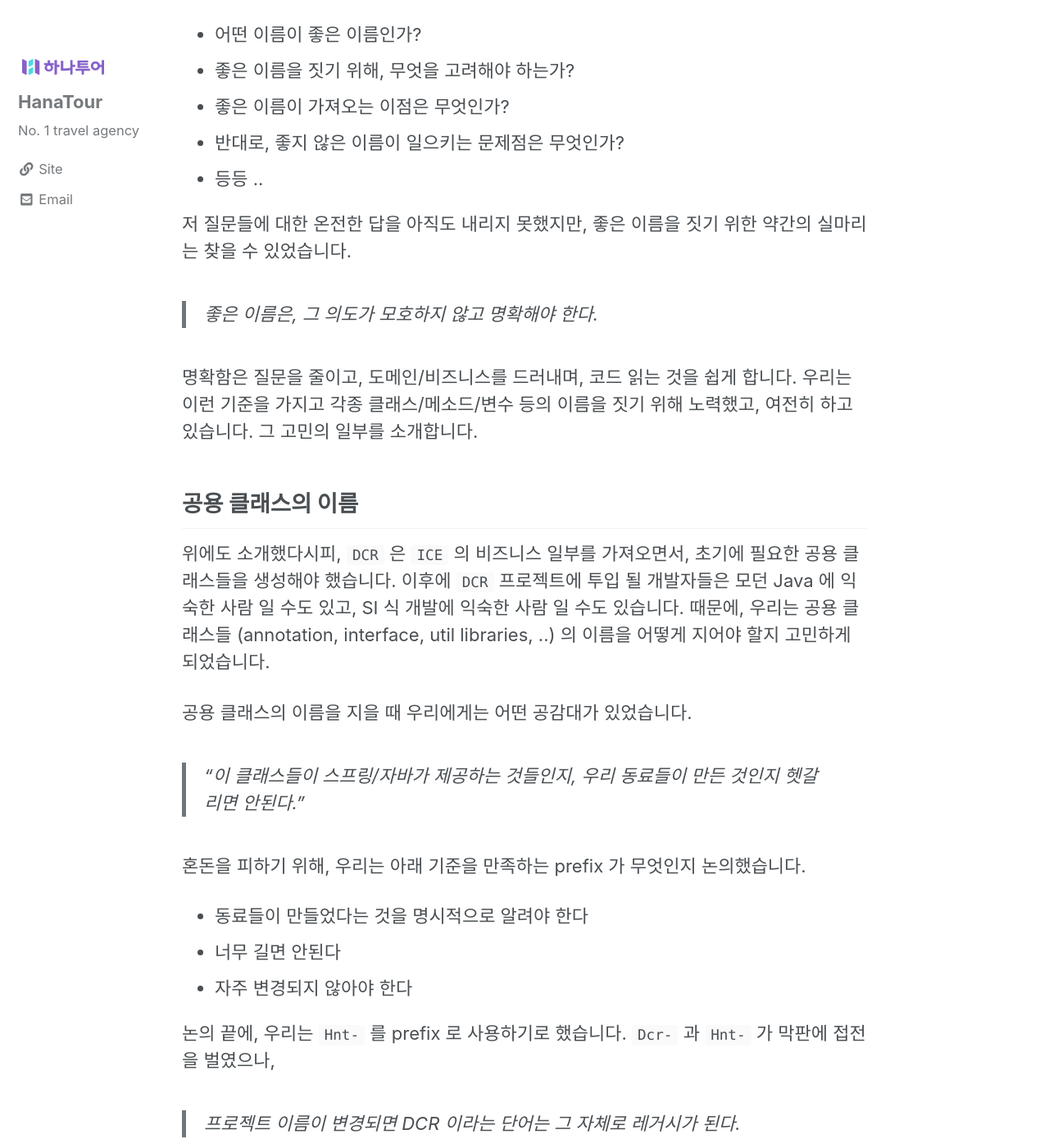
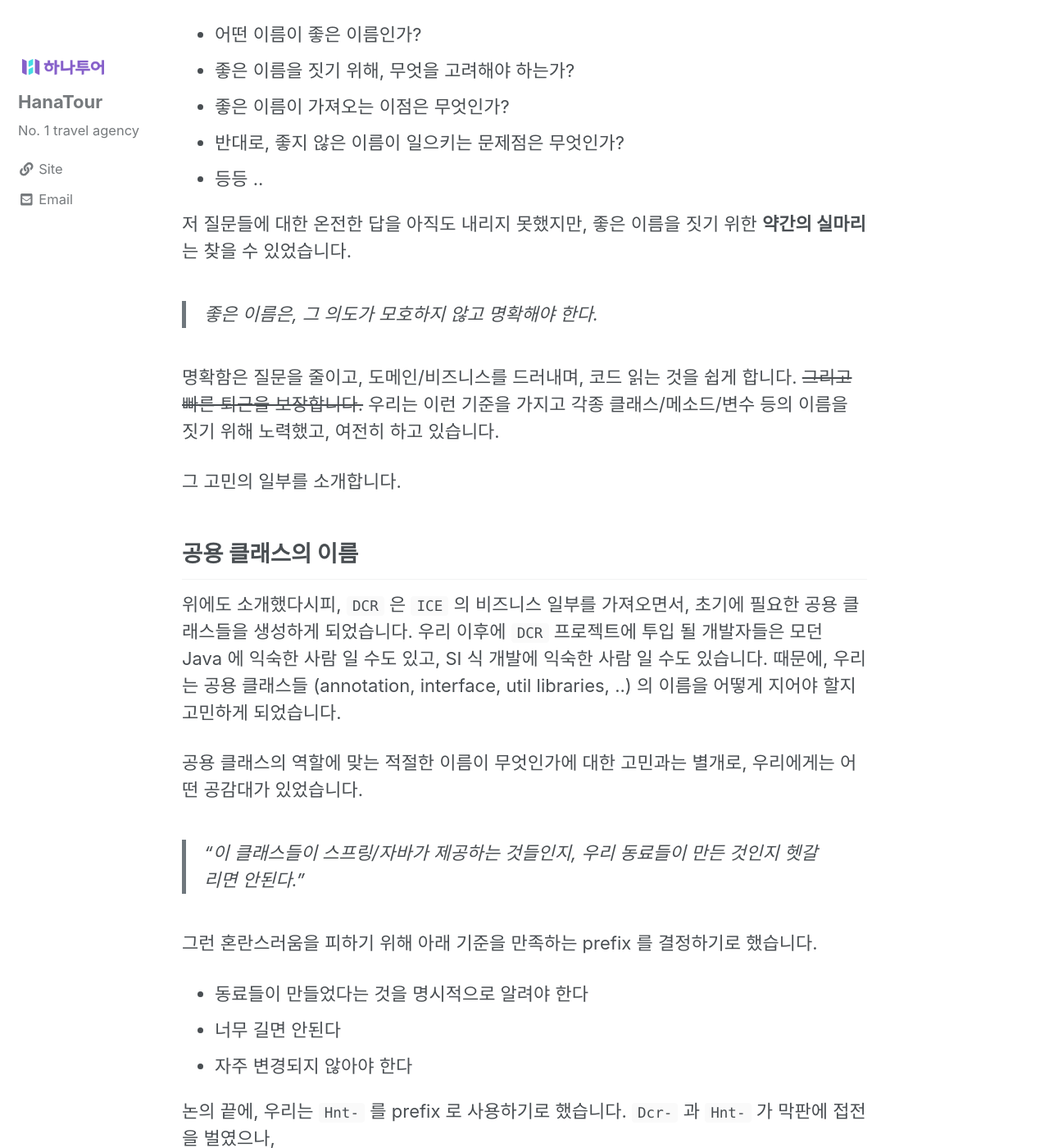
Before and after one commit to hanatour-blog/hanatour-blog.github.io, a Jekyll site: the page built from _posts/2020-06-20-홍은실-프로젝트-표준화-여정-#1.md, in a window 1280 px wide and 1400 px high, scrolled down 1294 px. Shown: the whole window at 82% size. Built offline with Jekyll 4.4.1, drawn with Linux system fonts in a browser that asks for light colours; cached includes are drawn as plain includes; nearby versions of some CDN libraries; some of the changed text lies outside the part shown.

Commit message:
post 작성 - 일부내용 수정

```diff
--- a/_posts/2020-06-20-홍은실-프로젝트-표준화-여정-#1.md
+++ b/_posts/2020-06-20-홍은실-프로젝트-표준화-여정-#1.md
@@ -20,7 +20,7 @@ tags: setting
 `ICE` 의 비즈니스를 `DCR` 로 옮길 때 우리가 중요하게 생각했던 것들 중 하나는 **“이름을 잘 짓는 것”** 이었습니다.
 일부 비즈니스를 옮기면서, 프로젝트 표준화 작업도 진행해야 했기 때문입니다.
 
-좋은 이름을 짓기 위해, 우리는 여러 궁금증에 대한 답을 내려야 했습니다.
+좋은 이름을 짓기 위해, 우리는 서로에게 질문했습니다.
 
 - 어떤 이름이 좋은 이름인가?
 - 좋은 이름을 짓기 위해, 무엇을 고려해야 하는가?
@@ -28,25 +28,26 @@ tags: setting
 - 반대로, 좋지 않은 이름이 일으키는 문제점은 무엇인가?
 - 등등 ..
 
-저 질문들에 대한 온전한 답을 아직도 내리지 못했지만, 좋은 이름을 짓기 위한 약간의 실마리는 찾을 수 있었습니다.
+저 질문들에 대한 온전한 답을 아직도 내리지 못했지만, 좋은 이름을 짓기 위한 **약간의 실마리**는 찾을 수 있었습니다.
 
 > 좋은 이름은, 그 의도가 모호하지 않고 명확해야 한다.
 
-명확함은 질문을 줄이고, 도메인/비즈니스를 드러내며, 코드 읽는 것을 쉽게 합니다.
+명확함은 질문을 줄이고, 도메인/비즈니스를 드러내며, 코드 읽는 것을 쉽게 합니다. ~~그리고 빠른 퇴근을 보장합니다.~~
 우리는 이런 기준을 가지고 각종 클래스/메소드/변수 등의 이름을 짓기 위해 노력했고, 여전히 하고 있습니다.
+
 그 고민의 일부를 소개합니다.
 
 ## 공용 클래스의 이름
 
-위에도 소개했다시피, `DCR` 은 `ICE` 의 비즈니스 일부를 가져오면서, 초기에 필요한 공용 클래스들을 생성해야 했습니다.
-이후에 `DCR` 프로젝트에 투입 될 개발자들은 모던 Java 에 익숙한 사람 일 수도 있고, SI 식 개발에 익숙한 사람 일 수도 있습니다.
+위에도 소개했다시피, `DCR` 은 `ICE` 의 비즈니스 일부를 가져오면서, 초기에 필요한 공용 클래스들을 생성하게 되었습니다.
+우리 이후에 `DCR` 프로젝트에 투입 될 개발자들은 모던 Java 에 익숙한 사람 일 수도 있고, SI 식 개발에 익숙한 사람 일 수도 있습니다.
 때문에, 우리는 공용 클래스들 (annotation, interface, util libraries, ..) 의 이름을 어떻게 지어야 할지 고민하게 되었습니다.
 
-공용 클래스의 이름을 지을 때 우리에게는 어떤 공감대가 있었습니다.
+공용 클래스의 역할에 맞는 적절한 이름이 무엇인가에 대한 고민과는 별개로, 우리에게는 어떤 공감대가 있었습니다.
 
 > “이 클래스들이 스프링/자바가 제공하는 것들인지, 우리 동료들이 만든 것인지 헷갈리면 안된다.”
 
-혼돈을 피하기 위해, 우리는 아래 기준을 만족하는 prefix 가 무엇인지 논의했습니다.
+그런 혼란스러움을 피하기 위해 아래 기준을 만족하는 prefix 를 결정하기로 했습니다.
 
 - 동료들이 만들었다는 것을 명시적으로 알려야 한다
 - 너무 길면 안된다
@@ -58,15 +59,17 @@ tags: setting
 
 는 주장에 만장일치로 `Hnt-` 로 결정하게 되었습니다. 회사 이름의 축약어이기도 하니 제법 적절한 prefix 인 것 같아요.
 
+![hnt](/assets/images/2022-06/shiry/hnt-from.png)
+
 ## DTO 클래스의 이름
 
 이 부분은 아직 100% 확정되지 않은 상태입니다.
 다만, 어떤 고민을 했는지 소개하면 좋을 것 같아 들고 왔습니다.
-이 주제는 Java 커뮤니티에서도 흥하는 주제이기도 하고요.
+Java 커뮤니티에서도 흥하는 주제이기도 하고요.
 
-꽤 오랫동안 토론 했지만, 의견이 완전히 좁혀지지 않았습니다.
+**DTO 의 주인은 누구인가?** 라는 질문에 대한 답변이 갈렸기 때문에, 꽤 오랜 토론에도 의견이 좁혀지지 않았습니다.
 
-그 이유는 **DTO 의 주인은 누구인가?** 라는 질문의 답이 백엔드 개발자 사이에서 갈렸기 때문입니다.
+
 
 ---
 
```
Also changed, not shown: other parts of _posts/2020-06-20-홍은실-프로젝트-표준화-여정-#1.md (+4 -0 lines), assets/images/2022-06/shiry/hnt-from.png (added), assets/images/2022-06/shiry/let-me-see.jpg (added), assets/images/2022-06/shiry/what-is-this.jpg (added).
